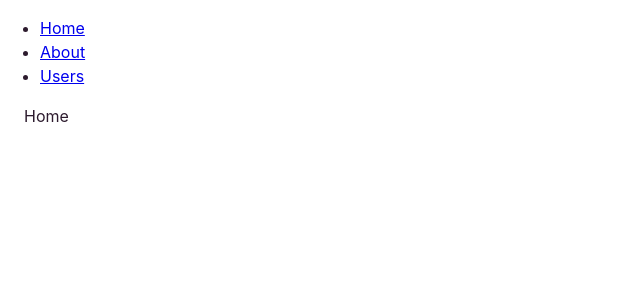
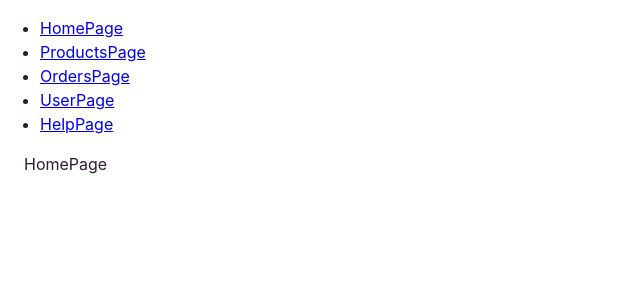
Before and after one commit to sanjardevx/k-glow-react, a React (Vite) app: page / in a window 1280 px wide. Shown: the top 300 px of the page, without its empty margins (0-640 px from the left). Built offline with nearby package versions, Linux system fonts and the light colour scheme.

Commit message:
fix: develop k-glow screen based components

```diff
--- a/src/app/App.tsx
+++ b/src/app/App.tsx
@@ -1,8 +1,11 @@
 import { Container } from "@mui/material";
 import "../css/app.css";
 import { Link, Route, Switch } from "react-router-dom";
-import { About } from "./screens/About";
-import { Users } from "./screens/Users";
+import { HomePage } from "./screens/homePage";
+import { ProductsPage } from "./screens/productsPage";
+import { OrdersPage } from "./screens/ordersPage";
+import { UserPage } from "./screens/userPage";
+import { HelpPage } from "./screens/helpPage";
 
 function App() {
   return (
@@ -10,28 +13,32 @@ function App() {
       <nav>
         <ul>
           <li>
-            <Link to="/">Home</Link>
+            <Link to="/">HomePage</Link>
           </li>
           <li>
-            <Link to="/about">About</Link>
+            <Link to="/products">ProductsPage</Link>
           </li>
           <li>
-            <Link to="/users">Users</Link>
+            <Link to="/orders">OrdersPage</Link>
+          </li>
+          <li>
+            <Link to="/member-page">UserPage</Link>
+          </li>
+          <li>
+            <Link to="/help">HelpPage</Link>
           </li>
         </ul>
       </nav>
 
       <Switch>
-        <Route path="/about" component={About} />
-        <Route path="/users" component={Users} />
-        <Route exact path="/" component={Home} />
+        <Route path="/products" component={ProductsPage} />
+        <Route path="/orders" component={OrdersPage} />
+        <Route path="/member-page" component={UserPage} />
+        <Route path="/help" component={HelpPage} />
+        <Route exact path="/" component={HomePage} />
       </Switch>
     </div>
   );
 }
 
-function Home() {
-  return <Container>Home</Container>;
-}
-
 export default App;
--- a/src/app/screens/About.tsx
+++ /dev/null
@@ -1,5 +0,0 @@
-import { Container } from "@mui/material";
-
-export function About() {
-  return <Container>About</Container>;
-}
--- a/src/app/screens/Users.tsx
+++ /dev/null
@@ -1,5 +0,0 @@
-import { Container } from "@mui/material";
-
-export function Users() {
-  return <Container>Users</Container>;
-}
--- /dev/null
+++ b/src/app/screens/helpPage/index.tsx
@@ -0,0 +1,5 @@
+import { Container } from "@mui/material";
+
+export function HelpPage() {
+  return <Container>HelpPage</Container>;
+}
--- /dev/null
+++ b/src/app/screens/homePage/index.tsx
@@ -0,0 +1,5 @@
+import { Container } from "@mui/material";
+
+export function HomePage() {
+  return <Container>HomePage</Container>;
+}
--- /dev/null
+++ b/src/app/screens/ordersPage/index.tsx
@@ -0,0 +1,5 @@
+import { Container } from "@mui/material";
+
+export function OrdersPage() {
+  return <Container>OrdersPage</Container>;
+}
--- /dev/null
+++ b/src/app/screens/productsPage/index.tsx
@@ -0,0 +1,5 @@
+import { Container } from "@mui/material";
+
+export function ProductsPage() {
+  return <Container>ProductsPage</Container>;
+}
--- /dev/null
+++ b/src/app/screens/userPage/index.tsx
@@ -0,0 +1,5 @@
+import { Container } from "@mui/material";
+
+export function UserPage() {
+  return <Container>UserPage</Container>;
+}
```
